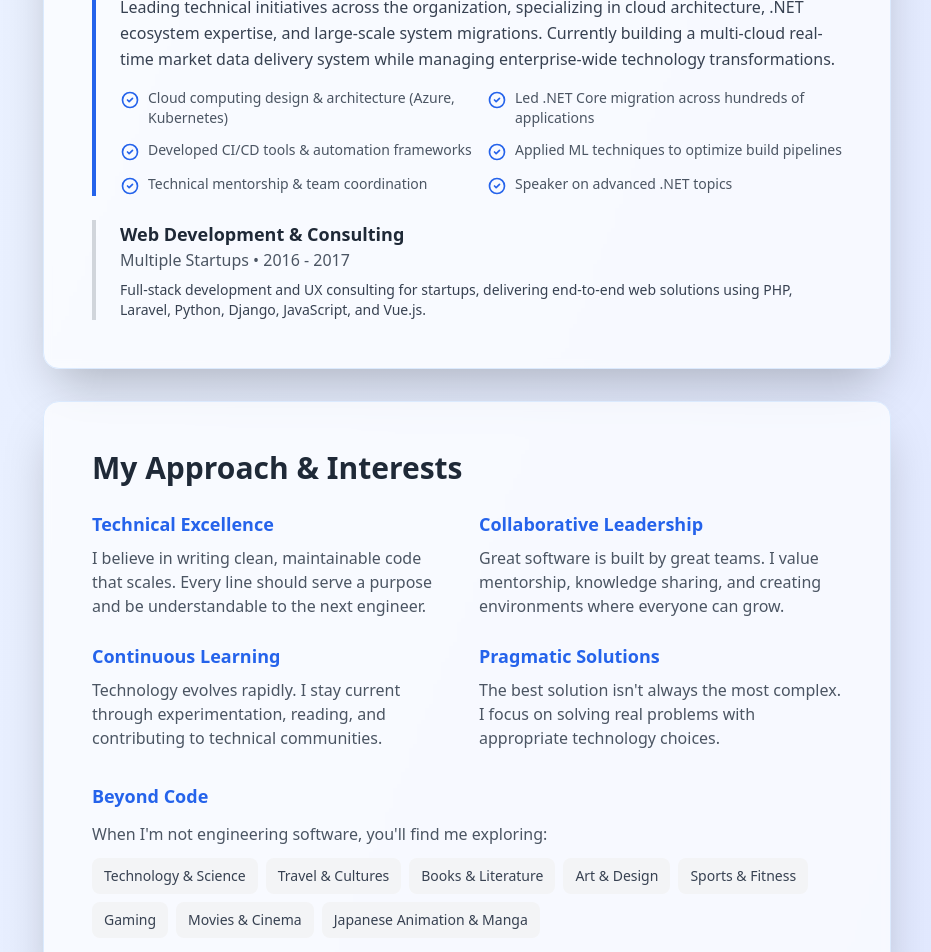
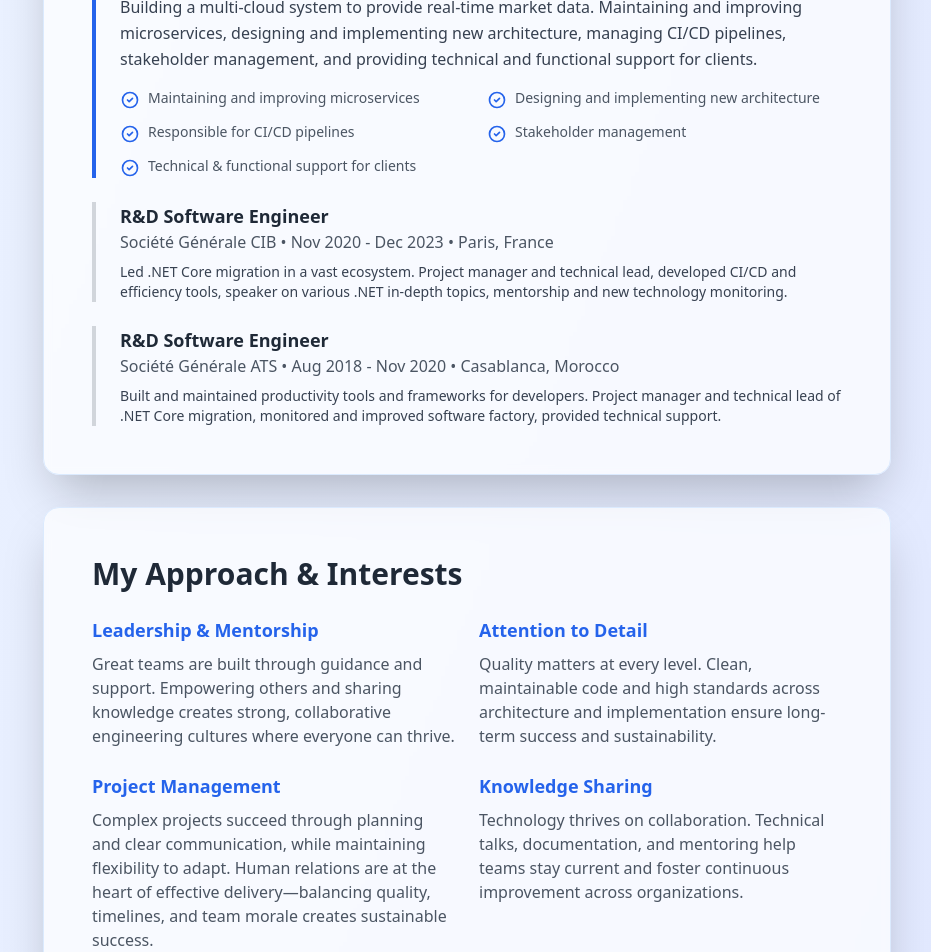
Before and after one commit to joeltankam/website, a Vue app: page /about in a window 1280 px wide. Shown: the part 1880-2832 px from the top of the page, without its empty margins (173-1104 px from the left). Built offline with nearby package versions, Linux system fonts and the light colour scheme.

Commit message:
Update about me

```diff
--- a/src/views/About.vue
+++ b/src/views/About.vue
@@ -111,57 +111,60 @@
         <div class="space-y-6">
           <!-- Current Role -->
           <div class="border-l-4 border-blue-600 pl-6">
-            <h3 class="text-xl font-bold text-gray-800">R&D Software Engineer & Technical Lead</h3>
-            <p class="text-blue-600 font-medium mb-3">Société Générale Corporate & Investment Banking • 2018 - Present</p>
+            <h3 class="text-xl font-bold text-gray-800">R&D Software Engineer</h3>
+            <p class="text-blue-600 font-medium mb-3">Société Générale CIB • Jan 2024 - Present • Paris, France</p>
             <p class="text-gray-700 leading-relaxed mb-4">
-              Leading technical initiatives across the organization, specializing in cloud architecture, .NET ecosystem expertise, and large-scale system migrations. Currently building a multi-cloud real-time market data delivery system while managing enterprise-wide technology transformations.
+              Building a multi-cloud system to provide real-time market data. Maintaining and improving microservices, designing and implementing new architecture, managing CI/CD pipelines, stakeholder management, and providing technical and functional support for clients.
             </p>
             <div class="grid md:grid-cols-2 gap-3 text-sm text-gray-600">
               <div class="flex items-start">
                 <svg class="w-5 h-5 text-blue-600 mr-2 flex-shrink-0 mt-0.5" fill="none" stroke="currentColor" viewBox="0 0 24 24">
                   <path stroke-linecap="round" stroke-linejoin="round" stroke-width="2" d="M9 12l2 2 4-4m6 2a9 9 0 11-18 0 9 9 0 0118 0z"></path>
                 </svg>
-                <span>Cloud computing design & architecture (Azure, Kubernetes)</span>
+                <span>Maintaining and improving microservices</span>
               </div>
               <div class="flex items-start">
                 <svg class="w-5 h-5 text-blue-600 mr-2 flex-shrink-0 mt-0.5" fill="none" stroke="currentColor" viewBox="0 0 24 24">
                   <path stroke-linecap="round" stroke-linejoin="round" stroke-width="2" d="M9 12l2 2 4-4m6 2a9 9 0 11-18 0 9 9 0 0118 0z"></path>
                 </svg>
-                <span>Led .NET Core migration across hundreds of applications</span>
+                <span>Designing and implementing new architecture</span>
               </div>
               <div class="flex items-start">
                 <svg class="w-5 h-5 text-blue-600 mr-2 flex-shrink-0 mt-0.5" fill="none" stroke="currentColor" viewBox="0 0 24 24">
                   <path stroke-linecap="round" stroke-linejoin="round" stroke-width="2" d="M9 12l2 2 4-4m6 2a9 9 0 11-18 0 9 9 0 0118 0z"></path>
                 </svg>
-                <span>Developed CI/CD tools & automation frameworks</span>
+                <span>Responsible for CI/CD pipelines</span>
               </div>
               <div class="flex items-start">
                 <svg class="w-5 h-5 text-blue-600 mr-2 flex-shrink-0 mt-0.5" fill="none" stroke="currentColor" viewBox="0 0 24 24">
                   <path stroke-linecap="round" stroke-linejoin="round" stroke-width="2" d="M9 12l2 2 4-4m6 2a9 9 0 11-18 0 9 9 0 0118 0z"></path>
                 </svg>
-                <span>Applied ML techniques to optimize build pipelines</span>
+                <span>Stakeholder management</span>
               </div>
               <div class="flex items-start">
                 <svg class="w-5 h-5 text-blue-600 mr-2 flex-shrink-0 mt-0.5" fill="none" stroke="currentColor" viewBox="0 0 24 24">
                   <path stroke-linecap="round" stroke-linejoin="round" stroke-width="2" d="M9 12l2 2 4-4m6 2a9 9 0 11-18 0 9 9 0 0118 0z"></path>
                 </svg>
-                <span>Technical mentorship & team coordination</span>
-              </div>
-              <div class="flex items-start">
-                <svg class="w-5 h-5 text-blue-600 mr-2 flex-shrink-0 mt-0.5" fill="none" stroke="currentColor" viewBox="0 0 24 24">
-                  <path stroke-linecap="round" stroke-linejoin="round" stroke-width="2" d="M9 12l2 2 4-4m6 2a9 9 0 11-18 0 9 9 0 0118 0z"></path>
-                </svg>
-                <span>Speaker on advanced .NET topics</span>
+                <span>Technical & functional support for clients</span>
               </div>
             </div>
           </div>
 
-          <!-- Previous Experience -->
+          <!-- 2020-2023 Role -->
           <div class="border-l-4 border-gray-300 pl-6">
-            <h3 class="text-lg font-bold text-gray-800">Web Development & Consulting</h3>
-            <p class="text-gray-600 font-medium mb-2">Multiple Startups • 2016 - 2017</p>
+            <h3 class="text-lg font-bold text-gray-800">R&D Software Engineer</h3>
+            <p class="text-gray-600 font-medium mb-2">Société Générale CIB • Nov 2020 - Dec 2023 • Paris, France</p>
             <p class="text-gray-700 text-sm">
-              Full-stack development and UX consulting for startups, delivering end-to-end web solutions using PHP, Laravel, Python, Django, JavaScript, and Vue.js.
+              Led .NET Core migration in a vast ecosystem. Project manager and technical lead, developed CI/CD and efficiency tools, speaker on various .NET in-depth topics, mentorship and new technology monitoring.
+            </p>
+          </div>
+
+          <!-- 2018-2020 Morocco -->
+          <div class="border-l-4 border-gray-300 pl-6">
+            <h3 class="text-lg font-bold text-gray-800">R&D Software Engineer</h3>
+            <p class="text-gray-600 font-medium mb-2">Société Générale ATS • Aug 2018 - Nov 2020 • Casablanca, Morocco</p>
+            <p class="text-gray-700 text-sm">
+              Built and maintained productivity tools and frameworks for developers. Project manager and technical lead of .NET Core migration, monitored and improved software factory, provided technical support.
             </p>
           </div>
         </div>
@@ -171,40 +174,25 @@
       <div class="bg-white/70 backdrop-blur-sm rounded-2xl p-8 lg:p-12 shadow-2xl border border-blue-100 mb-8">
         <h2 class="text-3xl font-bold text-gray-800 mb-6">My Approach & Interests</h2>
 
-        <div class="grid md:grid-cols-2 gap-6 mb-8">
+        <div class="grid md:grid-cols-2 gap-6">
           <div>
-            <h3 class="text-lg font-semibold text-blue-600 mb-2">Technical Excellence</h3>
-            <p class="text-gray-600">I believe in writing clean, maintainable code that scales. Every line should serve a purpose and be understandable to the next engineer.</p>
+            <h3 class="text-lg font-semibold text-blue-600 mb-2">Leadership & Mentorship</h3>
+            <p class="text-gray-600">Great teams are built through guidance and support. Empowering others and sharing knowledge creates strong, collaborative engineering cultures where everyone can thrive.</p>
           </div>
 
           <div>
-            <h3 class="text-lg font-semibold text-blue-600 mb-2">Collaborative Leadership</h3>
-            <p class="text-gray-600">Great software is built by great teams. I value mentorship, knowledge sharing, and creating environments where everyone can grow.</p>
+            <h3 class="text-lg font-semibold text-blue-600 mb-2">Attention to Detail</h3>
+            <p class="text-gray-600">Quality matters at every level. Clean, maintainable code and high standards across architecture and implementation ensure long-term success and sustainability.</p>
           </div>
 
           <div>
-            <h3 class="text-lg font-semibold text-blue-600 mb-2">Continuous Learning</h3>
-            <p class="text-gray-600">Technology evolves rapidly. I stay current through experimentation, reading, and contributing to technical communities.</p>
+            <h3 class="text-lg font-semibold text-blue-600 mb-2">Project Management</h3>
+            <p class="text-gray-600">Complex projects succeed through planning and clear communication, while maintaining flexibility to adapt. Human relations are at the heart of effective delivery—balancing quality, timelines, and team morale creates sustainable success.</p>
           </div>
 
           <div>
-            <h3 class="text-lg font-semibold text-blue-600 mb-2">Pragmatic Solutions</h3>
-            <p class="text-gray-600">The best solution isn't always the most complex. I focus on solving real problems with appropriate technology choices.</p>
-          </div>
-        </div>
-
-        <div>
-          <h3 class="text-lg font-semibold text-blue-600 mb-3">Beyond Code</h3>
-          <p class="text-gray-600 mb-3">When I'm not engineering software, you'll find me exploring:</p>
-          <div class="flex flex-wrap gap-2">
-            <span class="px-3 py-2 bg-gray-100 text-gray-700 rounded-lg text-sm">Technology & Science</span>
-            <span class="px-3 py-2 bg-gray-100 text-gray-700 rounded-lg text-sm">Travel & Cultures</span>
-            <span class="px-3 py-2 bg-gray-100 text-gray-700 rounded-lg text-sm">Books & Literature</span>
-            <span class="px-3 py-2 bg-gray-100 text-gray-700 rounded-lg text-sm">Art & Design</span>
-            <span class="px-3 py-2 bg-gray-100 text-gray-700 rounded-lg text-sm">Sports & Fitness</span>
-            <span class="px-3 py-2 bg-gray-100 text-gray-700 rounded-lg text-sm">Gaming</span>
-            <span class="px-3 py-2 bg-gray-100 text-gray-700 rounded-lg text-sm">Movies & Cinema</span>
-            <span class="px-3 py-2 bg-gray-100 text-gray-700 rounded-lg text-sm">Japanese Animation & Manga</span>
+            <h3 class="text-lg font-semibold text-blue-600 mb-2">Knowledge Sharing</h3>
+            <p class="text-gray-600">Technology thrives on collaboration. Technical talks, documentation, and mentoring help teams stay current and foster continuous improvement across organizations.</p>
           </div>
         </div>
       </div>
```
